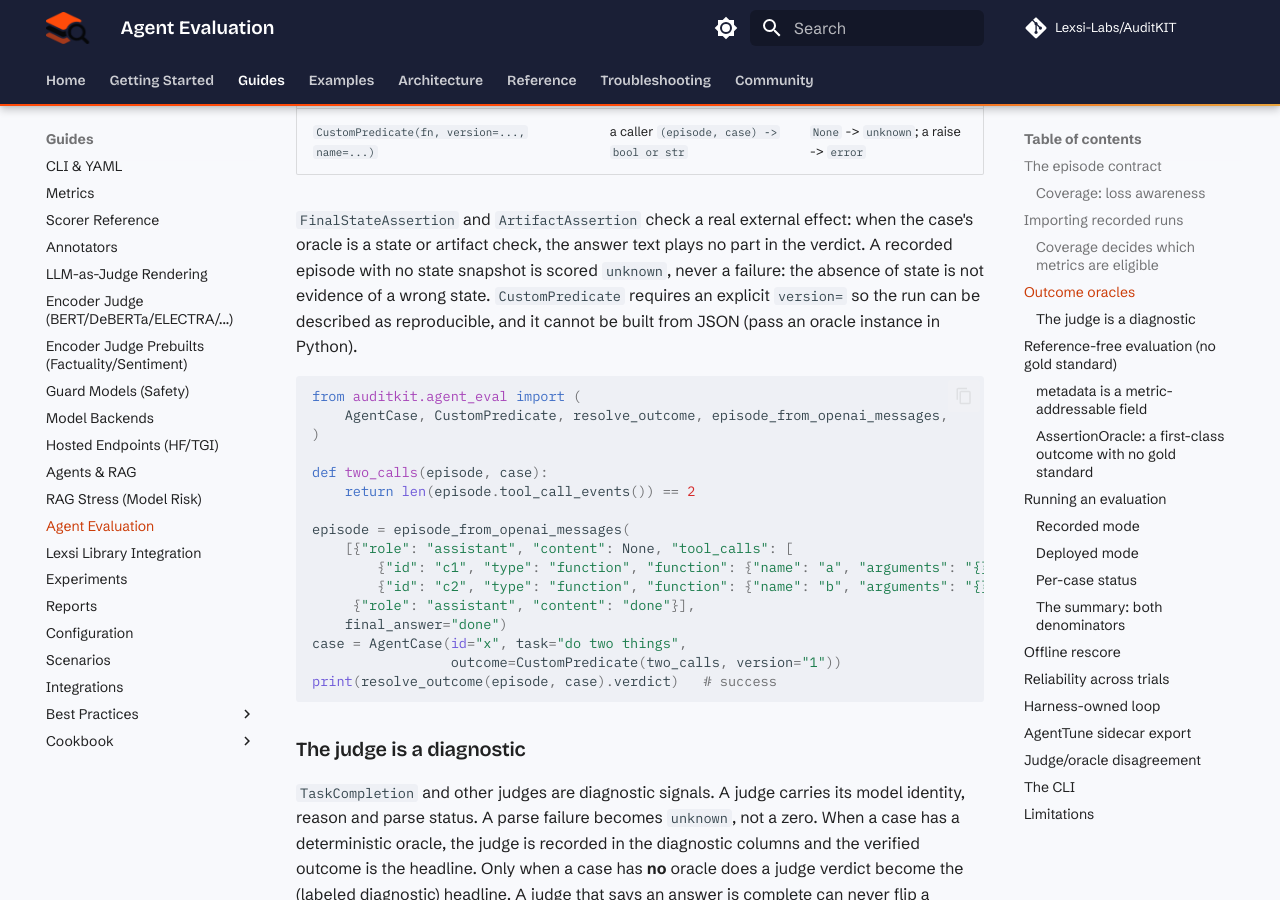
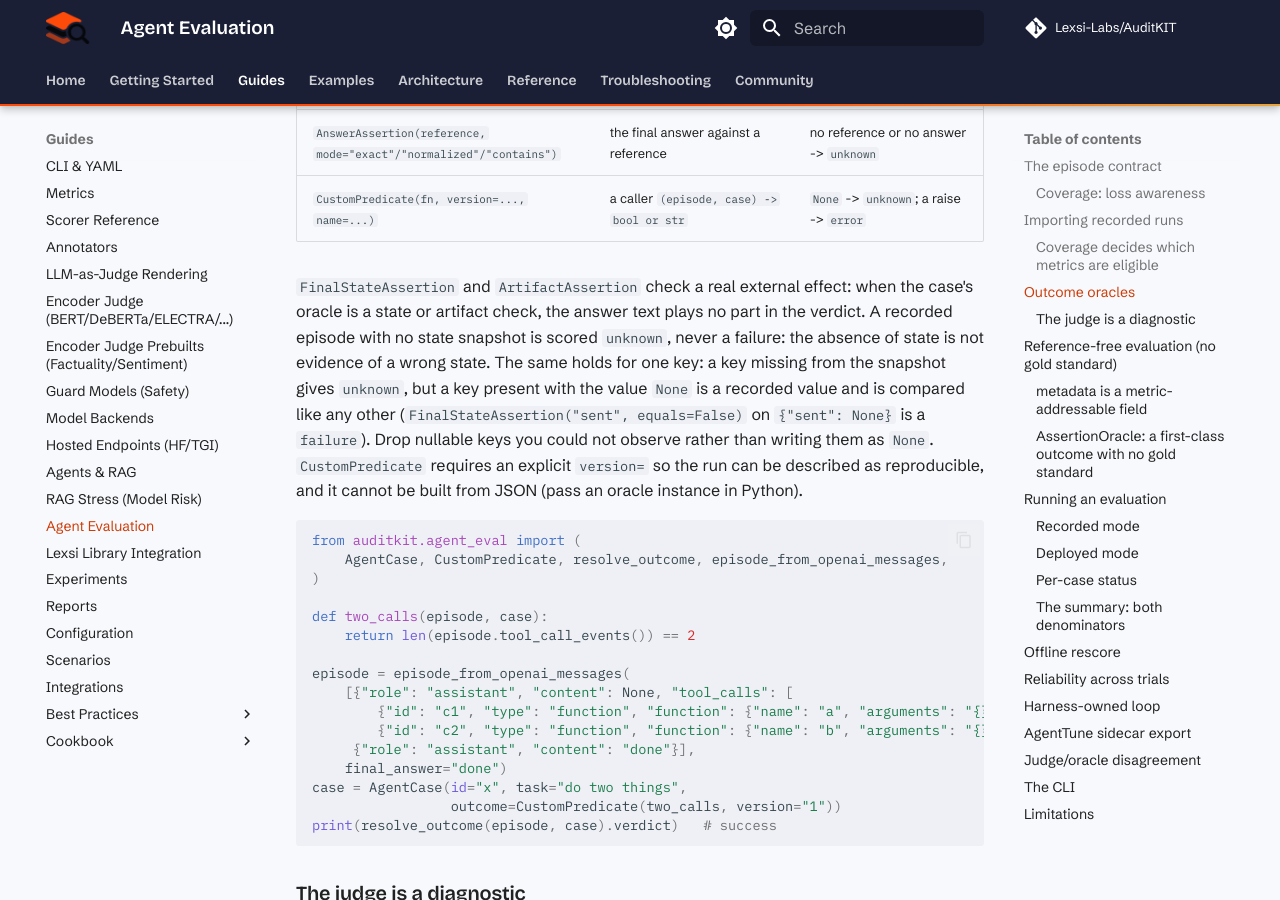
Before and after one commit to Lexsi-Labs/AuditKIT, an MkDocs documentation site: the page built from docs/agent_eval.md, in a window 1280 px wide and 900 px high, scrolled down 4453 px. Built offline with MkDocs 1.6.1 and Material for MkDocs 9.7.7, drawn with Linux system fonts in a browser that asks for light colours; comment, search, counter and statistics services are not loaded; the version menu is left out; some of the changed text lies outside the part shown.

Commit message:
Agent eval: report an attached final_state as observed coverage
Setting episode.final_state on a recorded episode after import (the way
docs/agent_eval.md shows) fed FinalStateAssertion, but the row still
reported coverage["final_state"] as "unavailable". The runner now marks a
dict snapshot as observed before scoring; an importer's "inferred" is kept
and episodes without a snapshot are unchanged.

Docs: say how a missing key (unknown) differs from a key set to None, and
point the agent_eval README links at GitHub, since docs/ and examples/ are
not in the wheel.

Closes #44

````diff
--- a/docs/agent_eval.md
+++ b/docs/agent_eval.md
@@ -116,6 +116,10 @@
 episode.final_state = {"shipment_decision": "ready"}   # attach verified state
 ```
 
+Attaching a dict to `final_state` is enough: the runner reports
+`coverage["final_state"]` as `observed` for that row (an importer's `inferred` is
+kept).
+
 **A `Sample`.** `episode_from_sample(sample)` reads `sample.actual_trace`
 (`messages`, or `tool_calls` turns, plus `retrieved_contexts`) and
 `sample.actual_output`. It bridges the recorded-trace format from
@@ -181,7 +185,11 @@
 the case's oracle is a state or artifact check, the answer text plays no part in
 the verdict. A recorded episode with no state snapshot is
 scored `unknown`, never a failure: the absence of state is not evidence of a
-wrong state. `CustomPredicate` requires an explicit `version=` so the run can be
+wrong state. The same holds for one key: a key missing from the snapshot gives
+`unknown`, but a key present with the value `None` is a recorded value and is
+compared like any other (`FinalStateAssertion("sent", equals=False)` on
+`{"sent": None}` is a `failure`). Drop nullable keys you could not observe rather
+than writing them as `None`. `CustomPredicate` requires an explicit `version=` so the run can be
 described as reproducible, and it cannot be built from JSON (pass an oracle
 instance in Python).
 
````
Also changed, not shown: CHANGELOG.md (+5 -0 lines), src/auditkit/agent_eval/README.md (+2 -2 lines), 2 other files.
